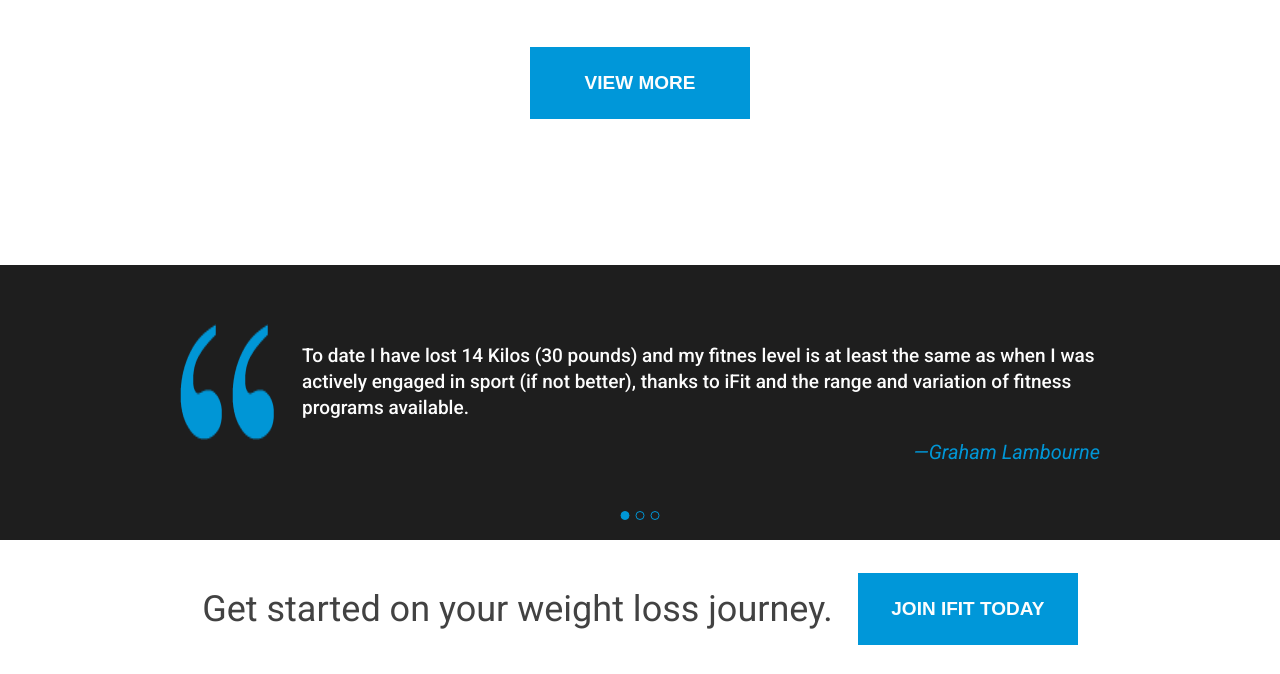
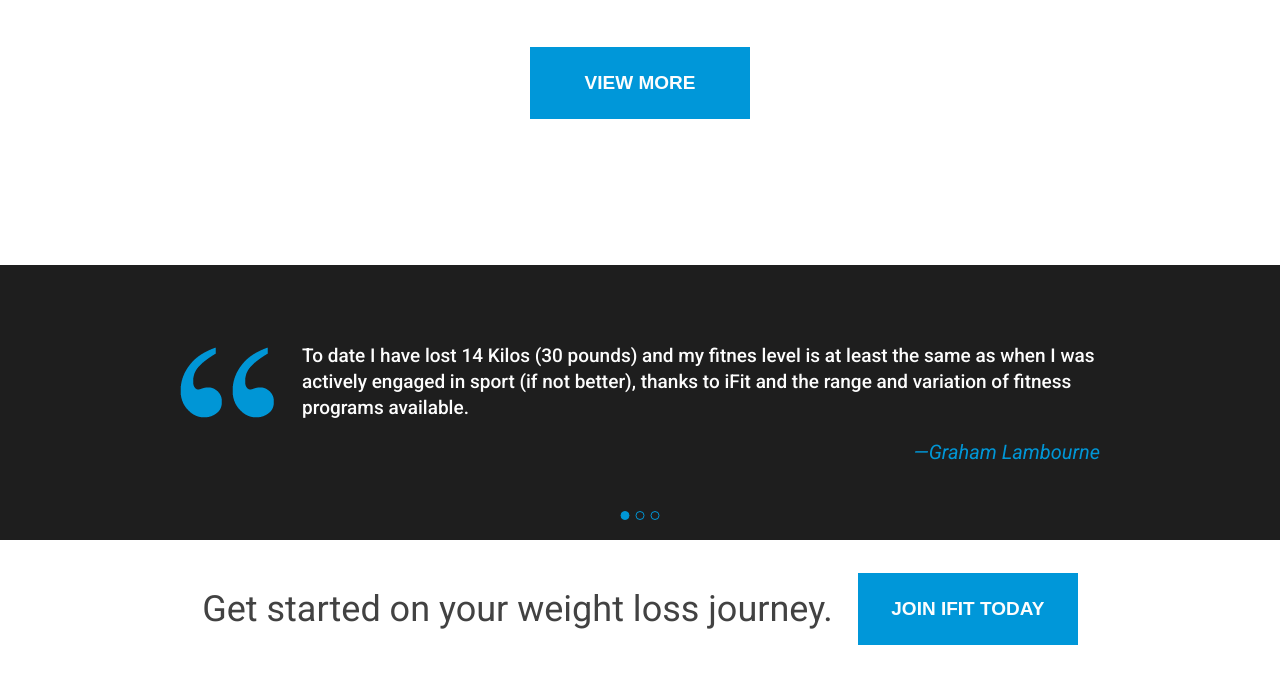
Before and after one commit to mparker11/ifit2019-test, a plain HTML site: page index.html in a window 1280 px wide. Shown: the part 1924-2598 px from the top of the page. Drawn offline with Linux system fonts and the light colour scheme.

Commit message:
Minor tweak

```diff
--- a/css/landing.css
+++ b/css/landing.css
@@ -355,10 +355,12 @@ nav .nav-right a:not(:last-of-type) {
 }
 #slider .slide .quote-block {
     display: flex;
+    align-items: center;
 }
 #slider .slide .quote-block img {
     margin-right: 28px;
     width: 95px;
+    max-height: 85px;
 }
 #slider .slide .quote-block .quote {
     color: #fdfdfd;
```
